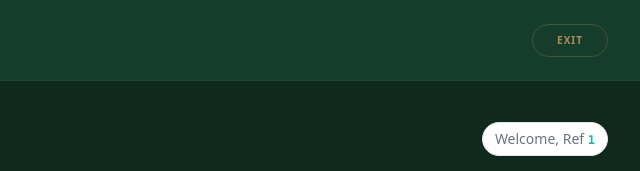
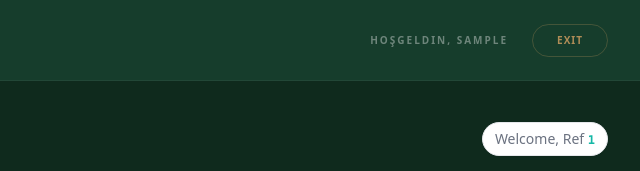
Before and after one commit to goktugrecepakkus/bank, a website: page modern-banking-system/public/dashboard.html in a window 1280 px wide. Shown: the top 171 px of the page, 640-1280 px from the left. Drawn offline with nearby package versions, Linux system fonts and the light colour scheme; no server answers; sample sign-in values are in the browser's storage.

Commit message:
Kullanıcı Adı için Welcome

```diff
--- a/modern-banking-system/public/dashboard.html
+++ b/modern-banking-system/public/dashboard.html
@@ -461,6 +461,7 @@
         const token = localStorage.getItem('token');
         const userId = localStorage.getItem('user_id');
         const userRole = localStorage.getItem('role');
+        const username = localStorage.getItem('username') || userId;
 
         if (userRole === 'admin') {
             const adminLinkBtn = document.getElementById('adminLink');
@@ -489,6 +490,7 @@
             window.location.href = 'index.html';
         }
 
+        document.getElementById('welcomeMessage').textContent = `Hoşgeldin, ${username}`;
         document.getElementById('userIdDisplay').textContent = userId;
 
         function logout() {
```
Also changed, not shown: modern-banking-system/public/index.html (+2 -0 lines).
